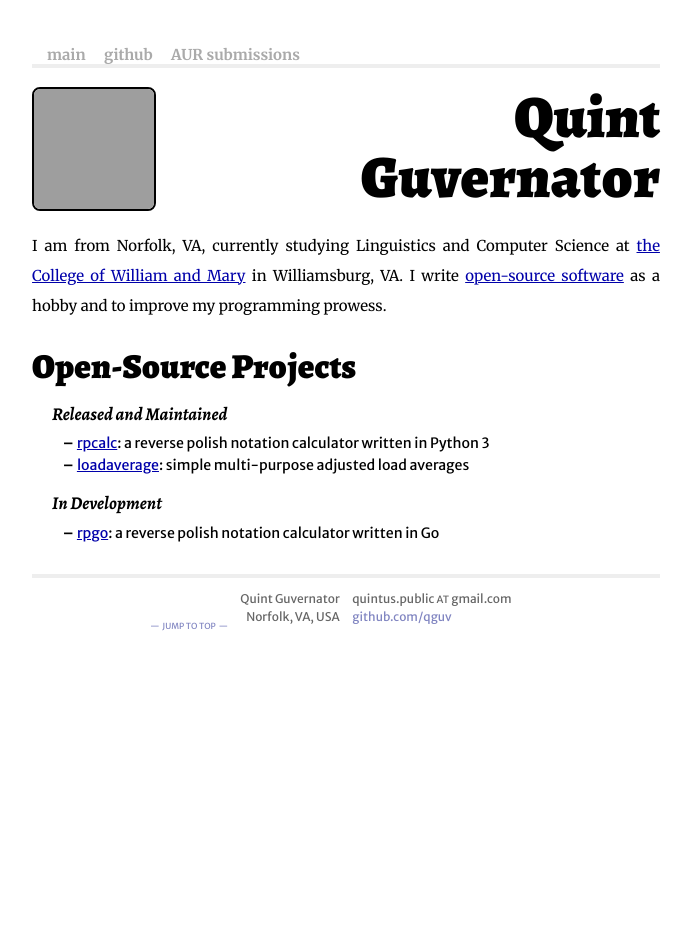
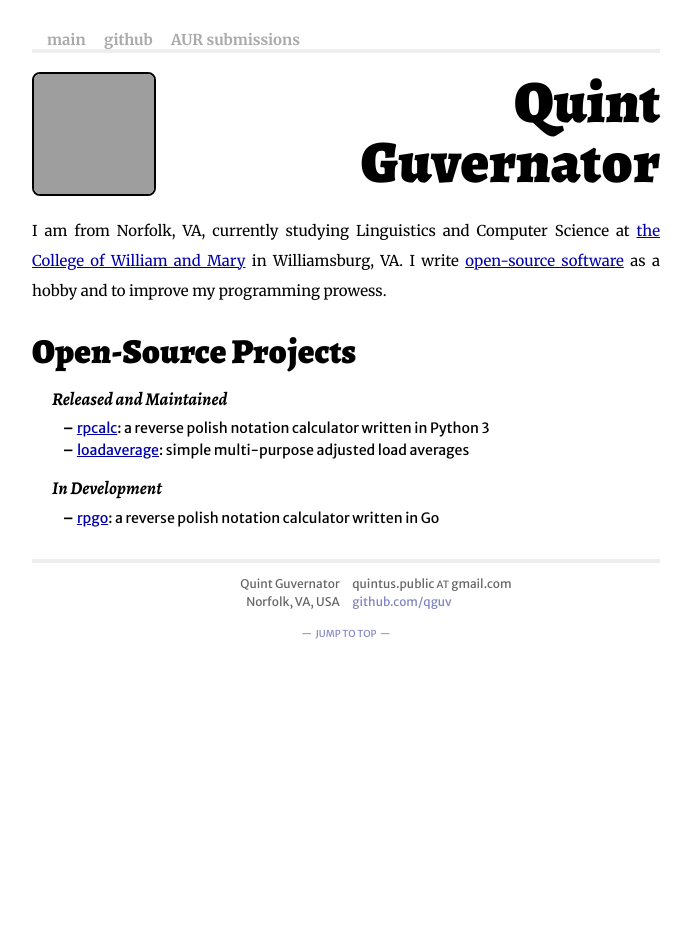
Before and after one commit to hawkw/qguv.github.io, a Jekyll site: the page built from index.md, in a window 1280 px wide. Shown: the whole page, without its empty margins (294-985 px from the left). Built offline with Jekyll 4.4.1, drawn with Linux system fonts in a browser that asks for light colours; some web fonts are replaced; Markdown is read by kramdown in place of the engine named in the settings; grey boxes are pictures that could not be loaded.

Commit message:
site formatting improvements
- eliminated unnecessary whitespace
- changed navigation p model

```diff
--- a/css/main.css
+++ b/css/main.css
@@ -112,7 +112,7 @@ div.content {
 .site {
   font-size: 115%;
   width: 42em;
-  margin: 3em auto 2em;
+  margin: 2em auto;
 }
 
 div.top-menu, div.footer {
@@ -184,8 +184,7 @@ div.footer {
   font-family: "Merriweather Sans", "Droid Sans", sans-serif;
   color: #666;
   border-top: 4px solid #eee;
-  margin-top: 2.5em;
-  margin-bottom: 3em;
+  margin: 2.5em auto 1em;
   padding-top: 1em;
   line-height: 1.5;
 }
@@ -231,15 +230,15 @@ a.extra:hover {
   color: #000;
 }
 
-.navigation {
-  margin-top: 1em;
-  margin-bottom: 0;
-  position: relative;
+p.navigation {
+  clear: both;
   text-align: center;
-  font-size: 70%;
+  width: 100%;
+  padding-top: 2em;
+  font-size: 80%;
   text-transform: uppercase;
   font-family: "Merriweather Sans", "Droid Sans", sans-serif;
-  line-height: 0;
+  line-height: 1;
 }
 
 /*** lists ***/
```
